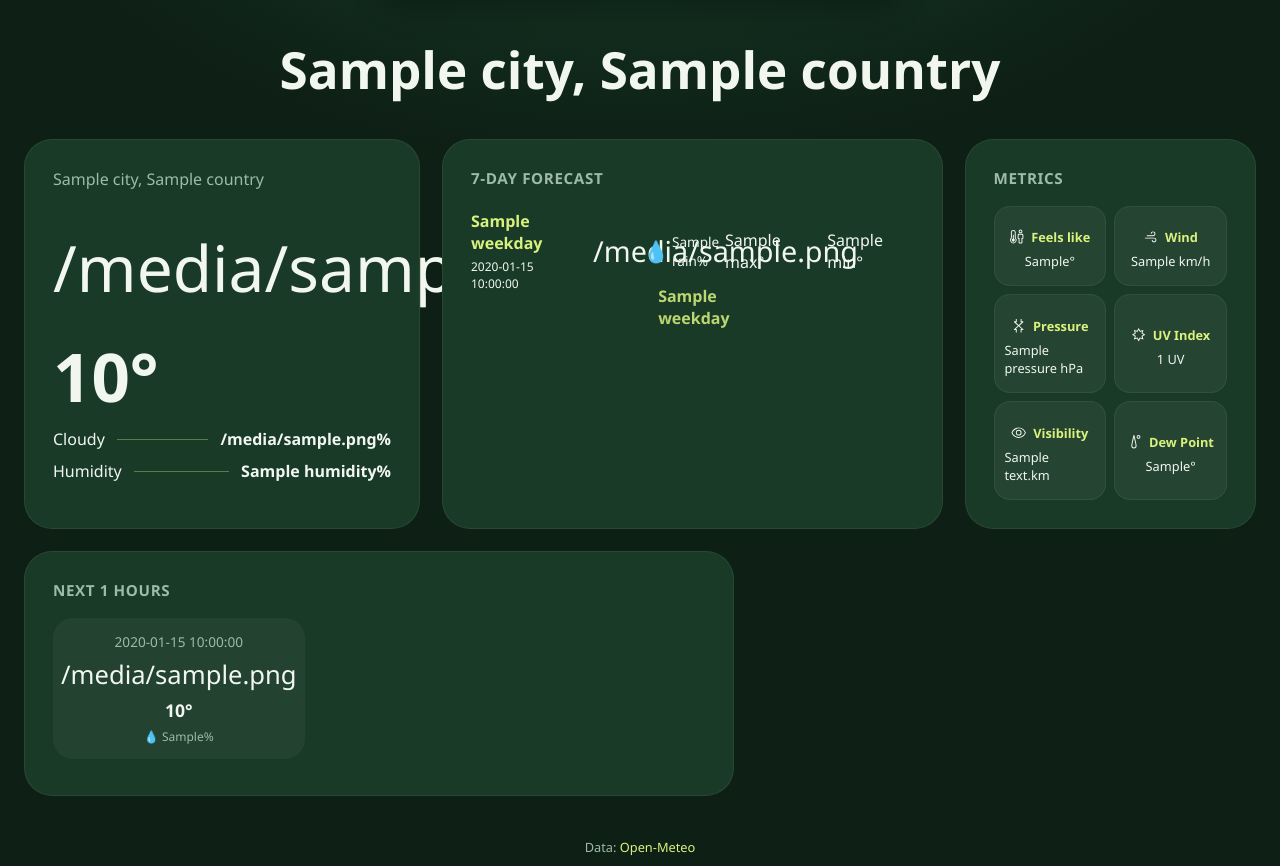
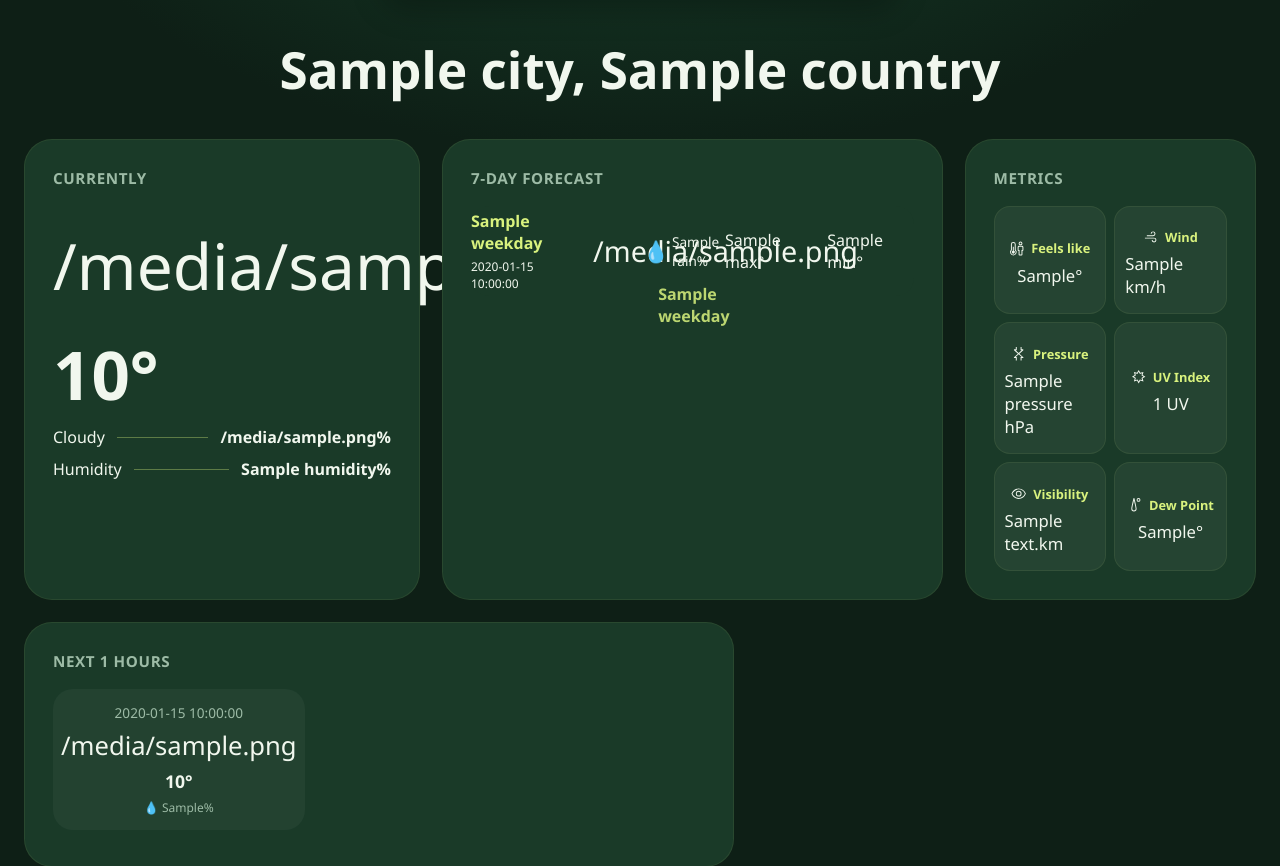
Before and after one commit to oneslaught/Weatheryy, a Flask app: template templates/weather.html in a window 1280 px wide. Shown: the part 91-957 px from the top of the page. Run offline with Flask 3, Linux system fonts and the light colour scheme; the template is opened without the code that fills it: most values are stand-ins (such as "Sample title", 1, 10 or a date in 2020).

Commit message:
slightly changed current card

```diff
--- a/static/style.css
+++ b/static/style.css
@@ -163,11 +163,6 @@ body {
   color: var(--muted);
 }
 
-.card-place {
-  margin: 0 0 18px;
-  color: var(--muted);
-}
-
 /* current weather card */
 .card-current {
   grid-column: span 4;
@@ -196,6 +191,16 @@ body {
   font-weight: 600;
   color: var(--accent);
   opacity: 0.85;
+}
+
+.current-local {
+  margin: 2px 0 0;
+  font-size: 0.9rem;
+  color: var(--muted);
+}
+.current-local strong {
+  color: var(--text);
+  font-variant-numeric: tabular-nums;
 }
 
 .current-temp {
@@ -335,7 +340,7 @@ body {
 }
 
 .metric-values {
-  /* font-size: 1.3em; */
+  font-size: 1.3em;
 }
 
 .metric-card {
--- a/templates/weather.html
+++ b/templates/weather.html
@@ -10,10 +10,9 @@ block content %}
 </h1>
 <div class="dashboard">
   <section class="card card-current">
-    <p class="card-place">
-      {{ data.city.name }}{% if data.city.country %}, {{ data.city.country }}{%
-      endif %}
-    </p>
+    <h2 class="card-title">
+      Currently
+    </h2>
     <div class="current-main">
       <span class="current-icon" aria-hidden="true"
         >{{ data.current.icon }}</span
--- a/weather.py
+++ b/weather.py
@@ -1,5 +1,5 @@
 import requests
-from datetime import datetime
+from datetime import datetime, timedelta, timezone
 
 GEOCODING_URL = "https://geocoding-api.open-meteo.com/v1/search"
 FORECAST_URL = "https://api.open-meteo.com/v1/forecast"
@@ -87,6 +87,7 @@ def build_result(place, raw):
     cur = raw["current"]
     now = datetime.fromisoformat(cur["time"])
     description, icon = describe(cur["weather_code"])
+    local_now = datetime.now(timezone.utc) + timedelta(seconds=raw["utc_offset_seconds"])
     current = {
         "temperature": round(cur["temperature_2m"]),
         "humidity": round(cur["relative_humidity_2m"]),
@@ -99,7 +100,9 @@ def build_result(place, raw):
         "wind_speed": round(cur["wind_speed_10m"]),
         "uv_index": round(cur["uv_index"]),
         "visibility": round(cur["visibility"]/1000),
-        "dew_point": round(cur["dewpoint_2m"])
+        "dew_point": round(cur["dewpoint_2m"]),
+        "local_time": local_now.strftime("%H:%M"),
+        "local_date": f"{local_now.strftime('%B')} {local_now.day}",
     }
 
     daily = raw["daily"]
```
